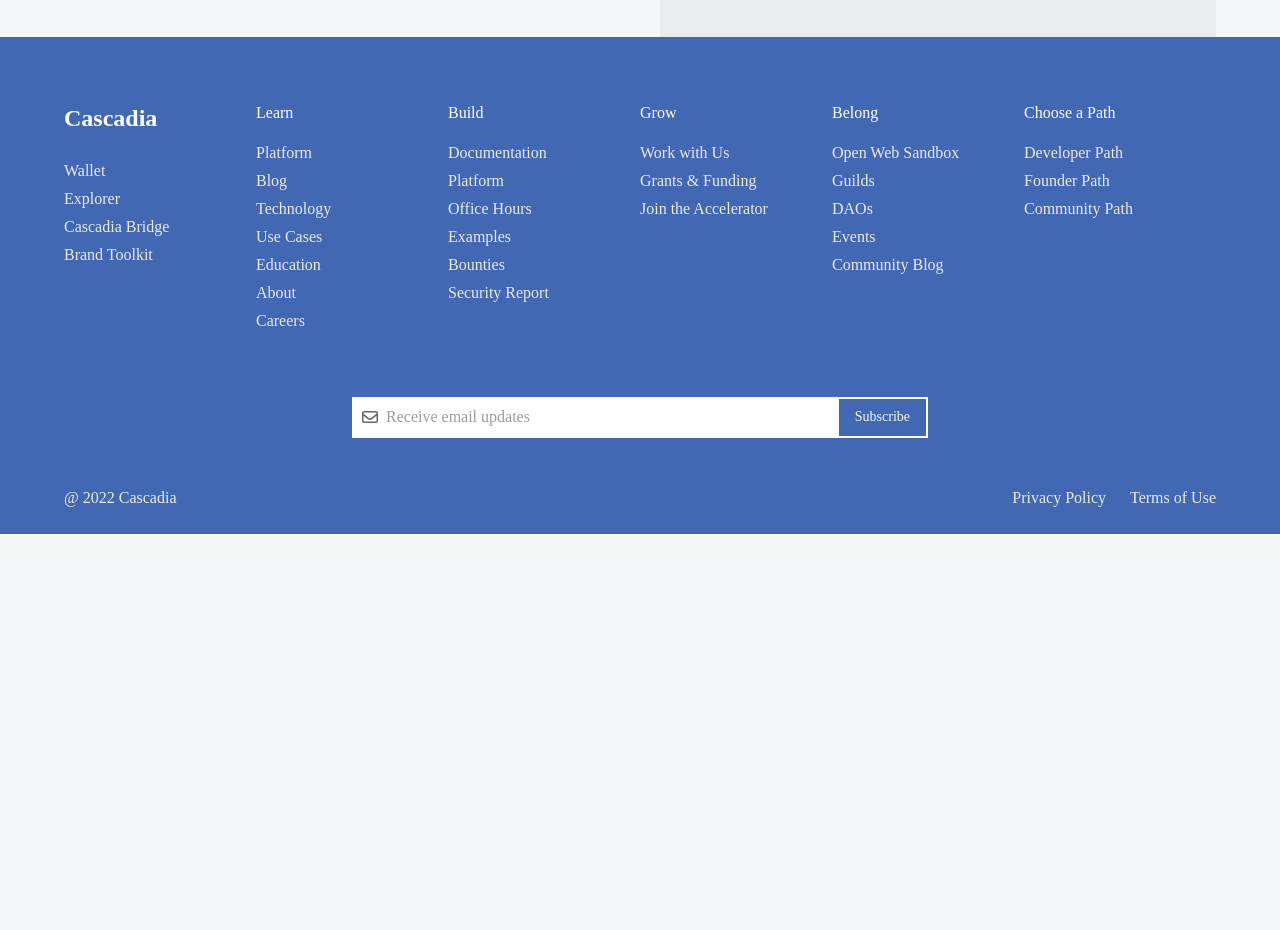
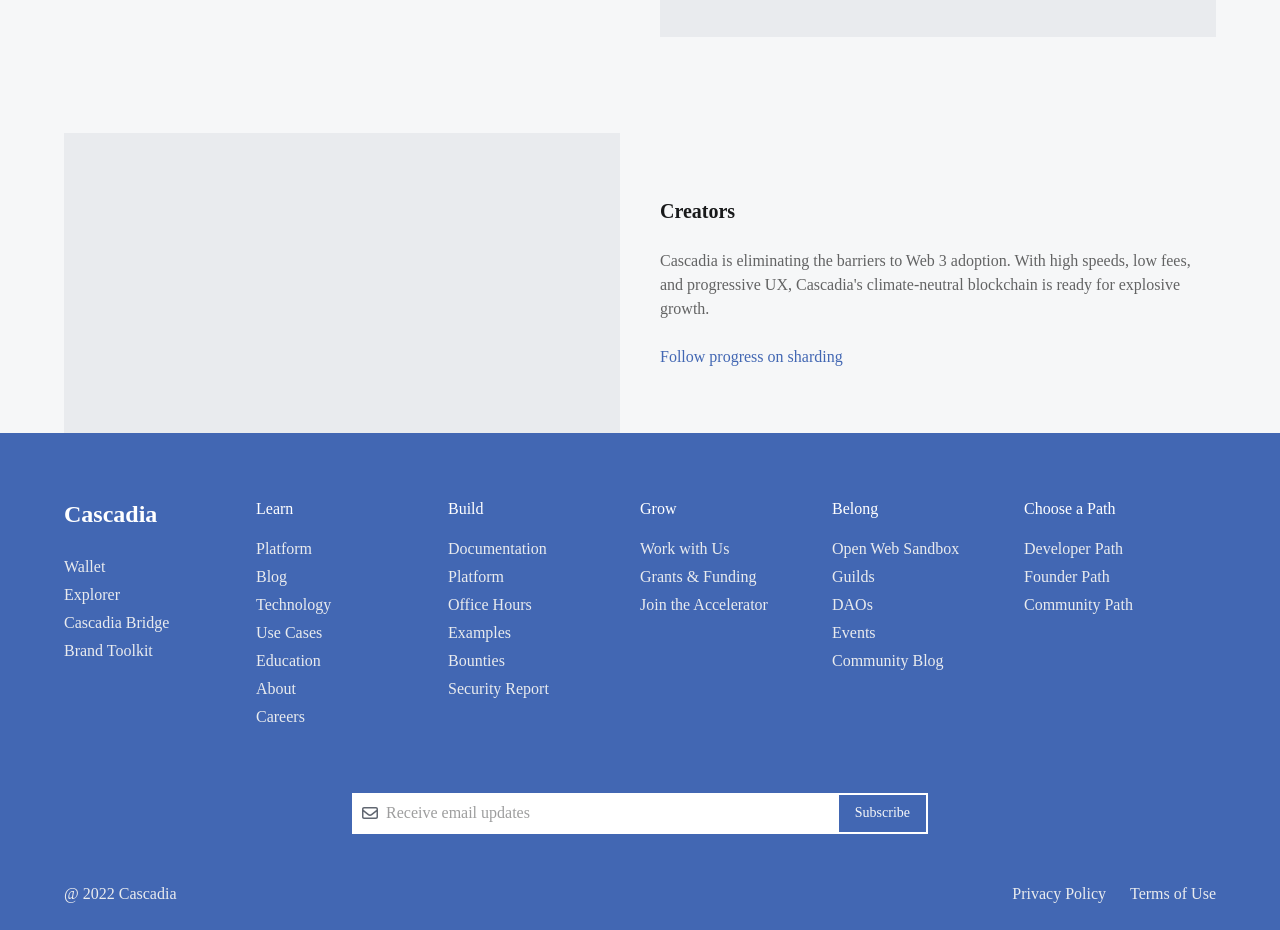
Before and after one commit to CascadiaFoundation/public_website, a React (Create React App) app: page /ecosystem in a window 1280 px wide. Shown: the part 1240-2170 px from the top of the page. Before the commit the page ends 1774 px from the top, so only its background shows below. Built offline with nearby package versions, Linux system fonts and the light colour scheme.

Commit message:
feat:section-4-ui

```diff
--- a/src/pages/ecosystem/index.tsx
+++ b/src/pages/ecosystem/index.tsx
@@ -84,6 +84,23 @@ const Ecosystem = () => {
         <div className="w-full h-[300px] bg-[#E9EBEE]" />
       </div>
       {/* end: Section 3 */}
+
+      {/* begin: Section 4 */}
+      <div className="px-[5%] mt-24 grid grid-cols-2 gap-10 items-center">
+        <div className="w-full h-[300px] bg-[#E9EBEE]" />
+        <div>
+          <Typography variant="h3">
+            Creators
+          </Typography>
+          <Typography color="text.secondary" className="py-6">
+            Cascadia is eliminating the barriers to Web 3 adoption. With high speeds, low fees, and progressive UX, Cascadia's climate-neutral blockchain is ready for explosive growth.
+          </Typography>
+          <Link to="#" className="text-primary">
+            Follow progress on sharding
+          </Link>
+        </div>
+      </div>
+      {/* end: Section 4 */}
     </>
   );
 };
```
